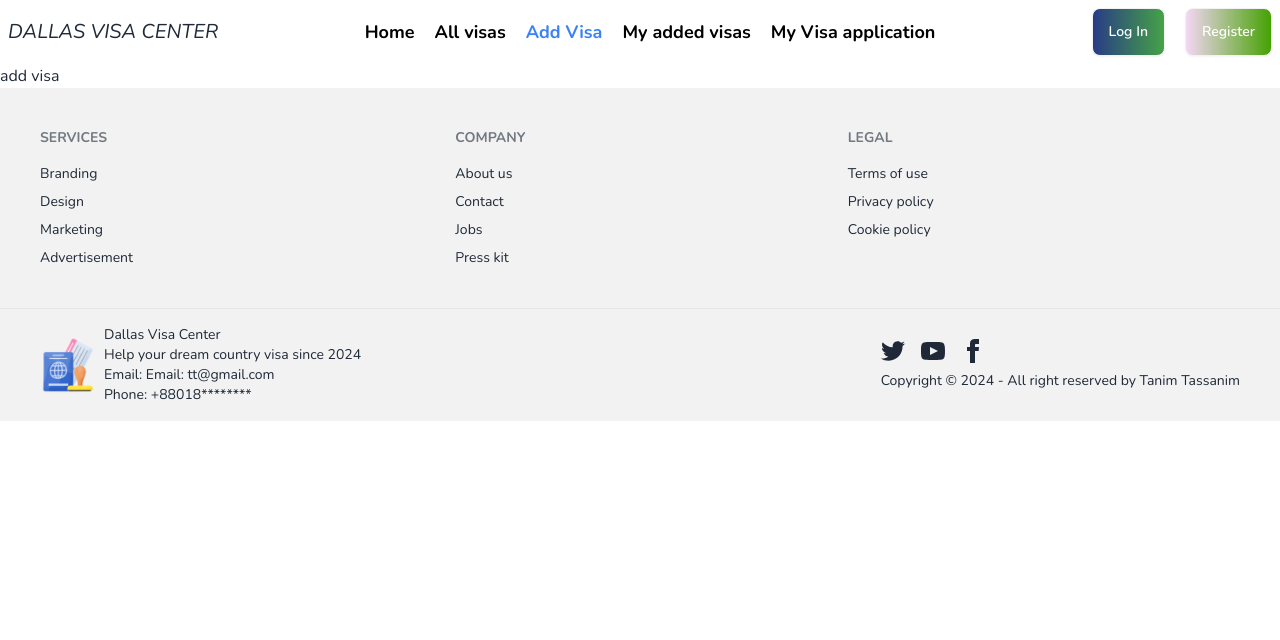
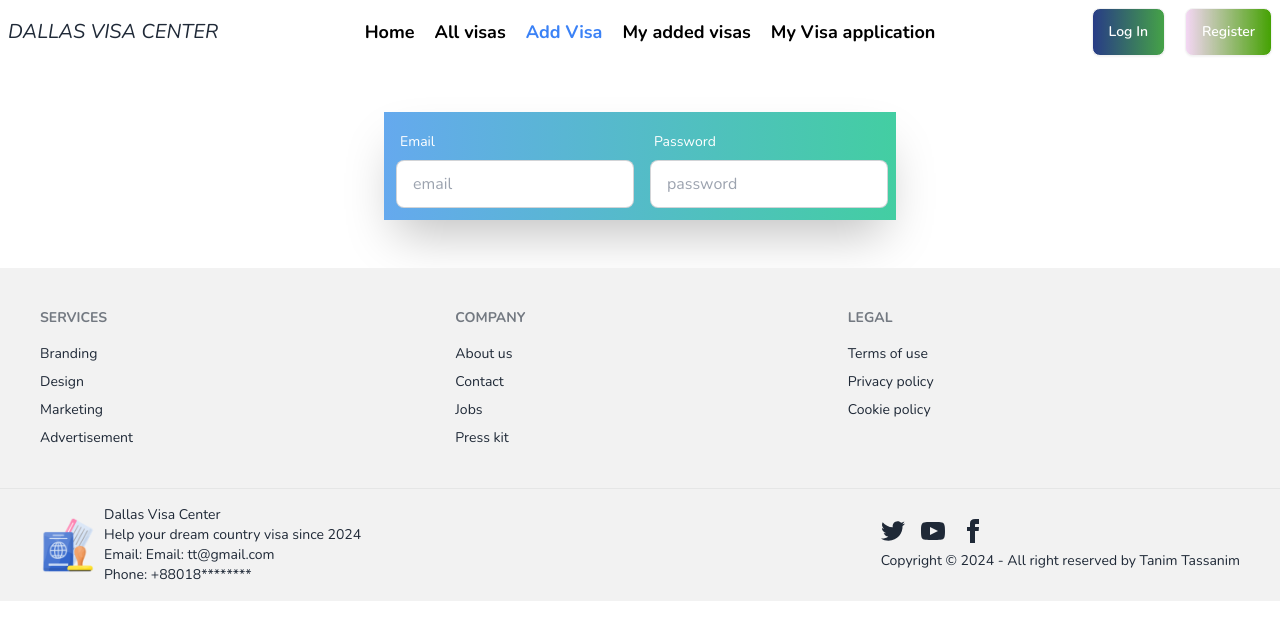
Before and after one commit to tanimtassanim235/visa-center-client, a React (Vite) app: page /addvisa in a window 1280 px wide. Shown: the top 640 px of the page. Built offline with nearby package versions, Linux system fonts and the light colour scheme; no server answers.

Commit message:
add visa form added  1/3 done

```diff
--- a/src/components/Banner/Banner.jsx
+++ b/src/components/Banner/Banner.jsx
@@ -34,8 +34,8 @@ const Banner = () => {
                     <div className="swiper-slide-content">
                         <img src={img1} />
                         <div className="text-content">
-                            <h2 className='font-bold text-green-600 text-5xl'>UAE</h2>
-                            <p className='text-gray-500  text-3xl py-2'>80% Expat Population from 200+ Nationalities</p>
+                            <h2 className='font-bold text-green-600 md:text-5xl'>UAE</h2>
+                            <p className='text-gray-500  md:text-3xl py-2'>80% Expat Population from 200+ Nationalities</p>
                         </div>
                     </div>
                 </SwiperSlide>
@@ -43,8 +43,8 @@ const Banner = () => {
                     <div className="swiper-slide-content">
                         <img src={img2} />
                         <div className="text-content">
-                            <h2 className='font-bold text-green-600 text-5xl'>USA</h2>
-                            <p className='text-gray-500  text-3xl py-2'>World largest GDP Country</p>
+                            <h2 className='font-bold text-green-600 md:text-5xl'>USA</h2>
+                            <p className='text-gray-500  md:text-3xl py-2'>World largest GDP Country</p>
                         </div>
                     </div>
                 </SwiperSlide>
@@ -52,8 +52,8 @@ const Banner = () => {
                     <div className="swiper-slide-content">
                         <img src={img3} />
                         <div className="text-content">
-                            <h2 className='font-bold text-fuchsia-600 text-5xl'>UK</h2>
-                            <p className='text-gray-500  text-3xl py-2'>Standing Position 4 with 9.4M Immigrants </p>
+                            <h2 className='font-bold text-fuchsia-600 md:text-5xl'>UK</h2>
+                            <p className='text-gray-500  md:text-3xl py-2'>Standing Position 4 with 9.4M Immigrants </p>
                         </div>
                     </div>
                 </SwiperSlide>
@@ -61,8 +61,8 @@ const Banner = () => {
                     <div className="swiper-slide-content">
                         <img src={img4} />
                         <div className="text-content">
-                            <h2 className='font-bold text-orange-600 text-5xl'>Poland</h2>
-                            <p className='text-gray-500  text-2xl py-2'>As of 2024, the student visa success rate in Poland is approximately <span className='font-black text-red-700'>95%.</span></p>
+                            <h2 className='font-bold text-orange-600 md:text-5xl'>Poland</h2>
+                            <p className='text-gray-500  md:text-2xl py-2'>As of 2024, the student visa success rate in Poland is approximately <span className='font-black text-red-700'>95%.</span></p>
                         </div>
                     </div>
                 </SwiperSlide>
--- a/src/components/Banner/banner.css
+++ b/src/components/Banner/banner.css
@@ -12,7 +12,7 @@
 
 .swiper-slide-content img {
   width: 80%;
-  height: 50%;
+  height: 100%;
   object-fit: cover;
 }
 
--- a/src/components/Navbar.jsx
+++ b/src/components/Navbar.jsx
@@ -64,7 +64,6 @@ const Navbar = () => {
                                 <Link to="/login" className='btn mr-5 bg-gradient-to-r from-[#283c86] to-[#45a247]  text-white'>Log In</Link>
                                 <Link to="/register" className='btn bg-gradient-to-r from-[#f2f2] to-[#45a203]  text-white'>Register</Link>
                             </>
-
                     }
                 </div>
             </div>
--- a/src/pages/AddVisa.jsx
+++ b/src/pages/AddVisa.jsx
@@ -2,8 +2,26 @@ import React from 'react';
 
 const AddVisa = () => {
     return (
-        <div>
-            add visa
+        <div className='my-12'>
+            <div className="md:p-3 bg-gradient-to-r from-[#65a9ee] to-[#43cea2] w-full max-w-lg mx-auto shrink-0 shadow-2xl">
+                <form >
+                    {/* first row */}
+                    <div className='flex gap-4'>
+                        <div className="form-control">
+                            <label className="label">
+                                <span className="label-text text-white">Email</span>
+                            </label>
+                            <input type="email" placeholder="email" className="input input-bordered" required />
+                        </div>
+                        <div className="form-control">
+                            <label className="label">
+                                <span className="label-text text-white">Password</span>
+                            </label>
+                            <input type="password" placeholder="password" className="input input-bordered" required />
+                        </div>
+                    </div>
+                </form>
+            </div>
         </div>
     );
 };
--- a/src/pages/error/Error.jsx
+++ b/src/pages/error/Error.jsx
@@ -1,5 +1,6 @@
 import React from 'react';
 import './error.css'
+import { Link } from 'react-router-dom';
 const Error = () => {
     return (
         <div>
@@ -21,7 +22,7 @@ const Error = () => {
 
                                     <p>the page you are looking for not avaible!</p>
 
-                                    <a href="" class="link_404">Go to Home</a>
+                                    <Link to="/" class="link_404">Go to Home</Link>
                                 </div>
                             </div>
                         </div>
```
